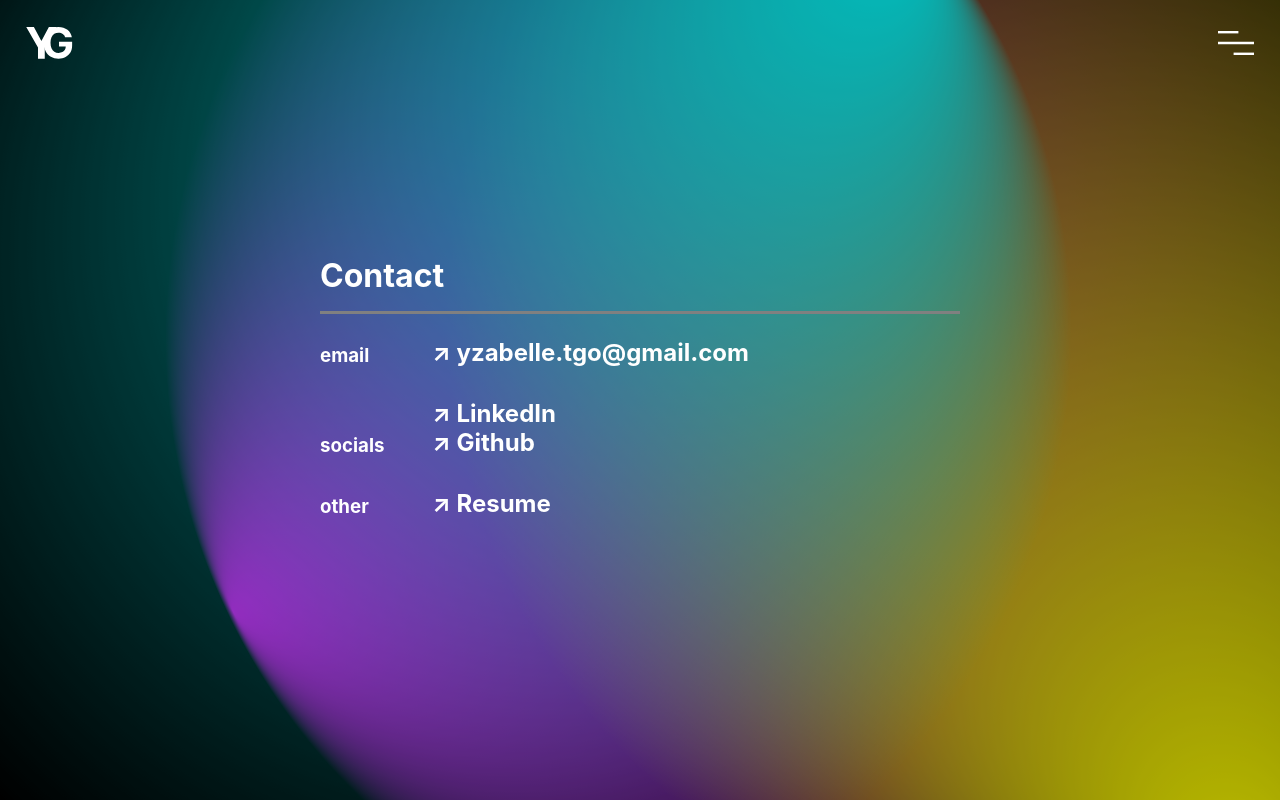
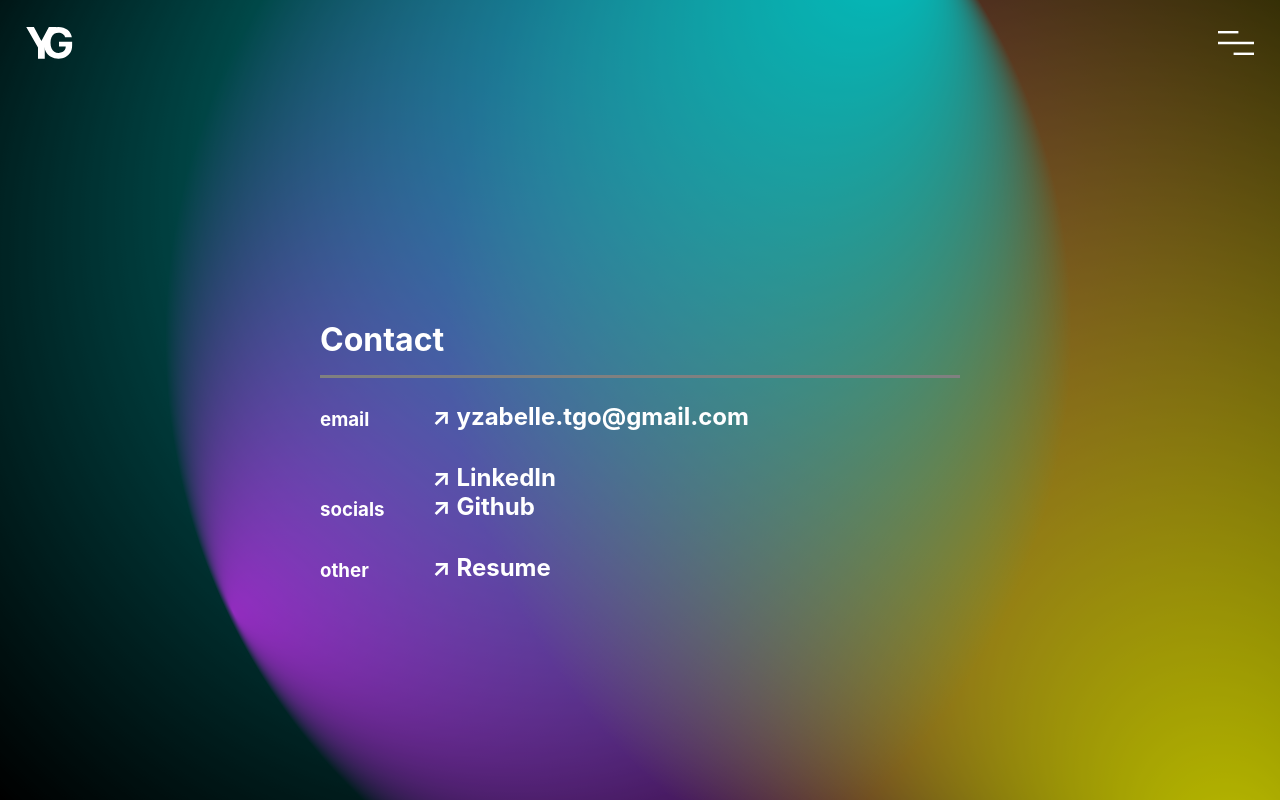
Before and after one commit to yzzy2go/Portfolio, a Next.js app: page /contact in a window 1280 px wide. Built offline with nearby package versions, Linux system fonts and the light colour scheme.

Commit message:
contact format for short and wide screens

```diff
--- a/pages/contact.jsx
+++ b/pages/contact.jsx
@@ -24,7 +24,7 @@ export default function Contact() {
             sx={{ textAlign: "left" }}
             className={styles.container}
           >
-            <h1>Contact</h1>
+            <h1 style={{ marginTop: "2em" }}>Contact</h1>
             <hr className={styles.hr} />
             <Grid container spacing={4} sx={{ alignItems: "end" }}>
               <Grid item sm={12} md={2}>
--- a/styles/Contact.module.css
+++ b/styles/Contact.module.css
@@ -19,7 +19,7 @@
   color: goldenrod;
 }
 
-@media (max-width: 600px) and (max-height: 900px) {
+@media ((max-width: 600px) and (max-height: 900px)) or (max-height: 500px) {
   .container {
     padding-top: 0em;
   }
```
